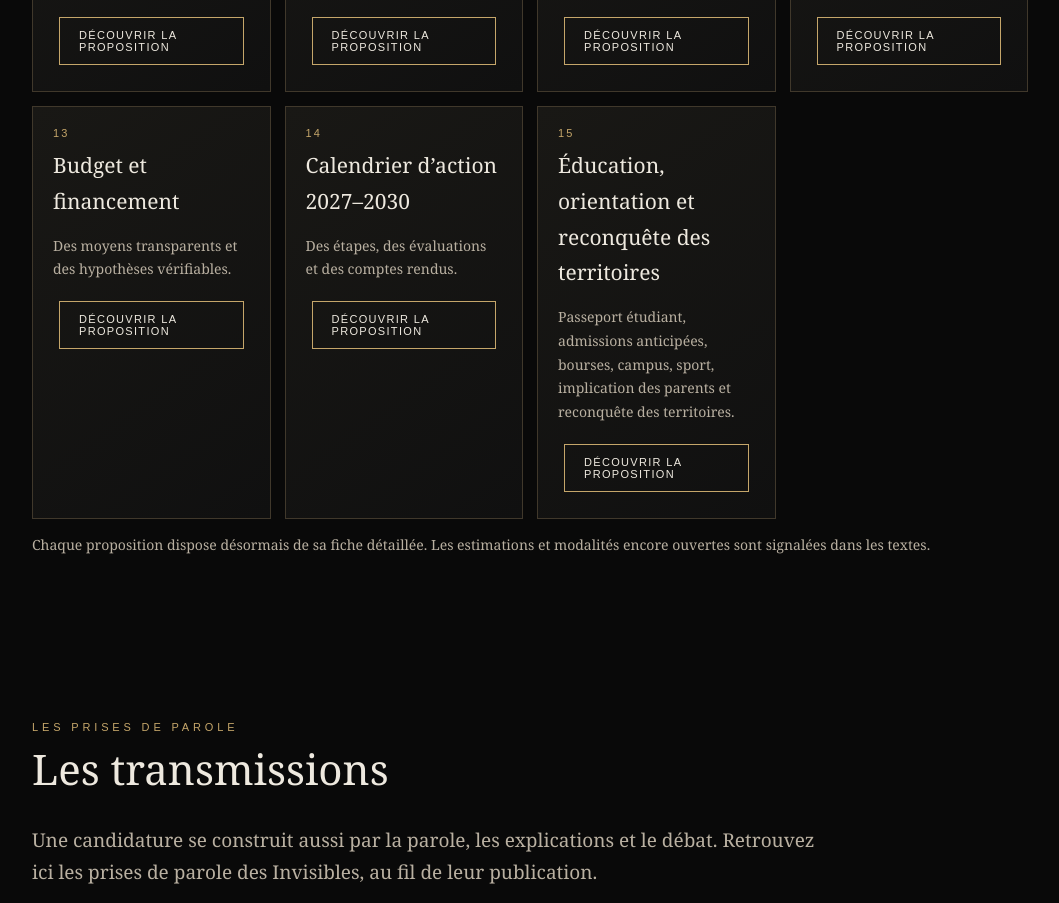
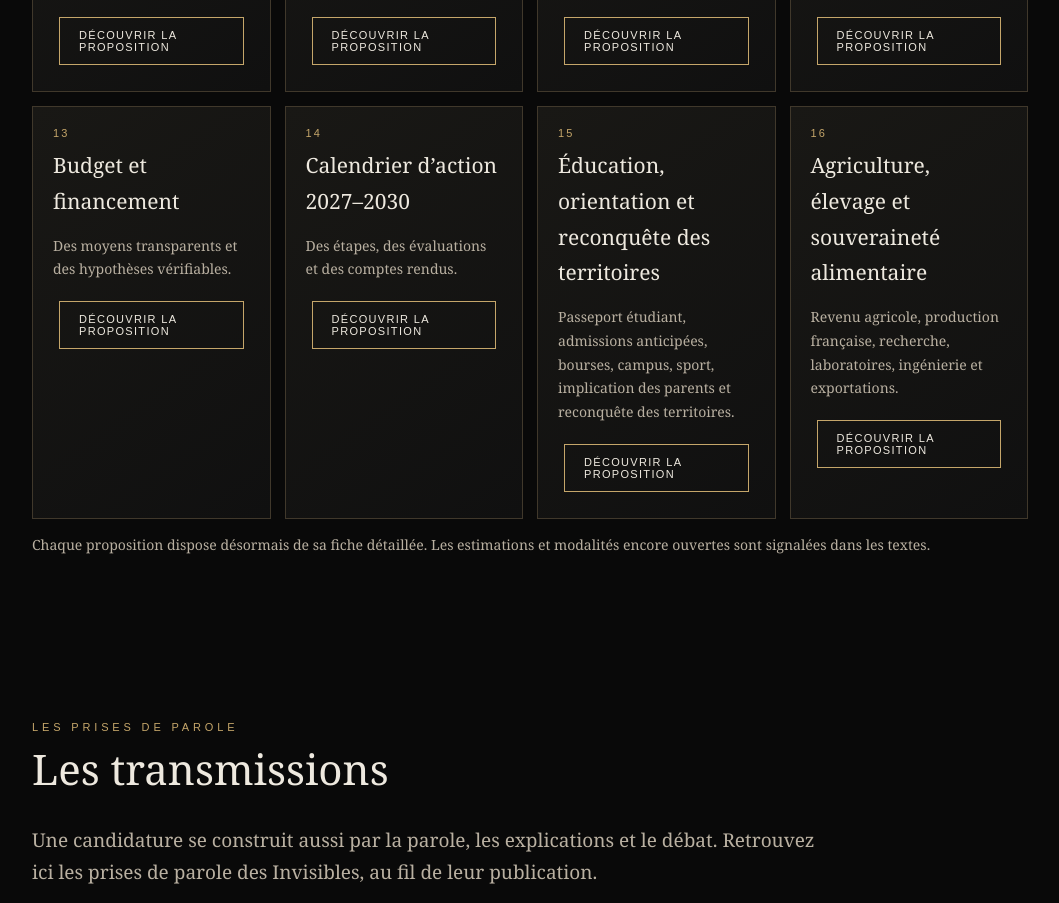
Before and after one commit to LesInvisibles/LesInvisibles.github.io, a plain HTML site: page index.html in a window 1280 px wide. Shown: the part 3360-4263 px from the top of the page, without its empty margins (110-1169 px from the left). Drawn offline with Linux system fonts and the light colour scheme.

Commit message:
Add agriculture proposal to programme index

```diff
--- a/index.html
+++ b/index.html
@@ -64,6 +64,7 @@ footer{border-top:1px solid var(--line);padding:32px;text-align:center;color:var
 <article class="card"><div class="num">13</div><h3>Budget et financement</h3><p>Des moyens transparents et des hypothèses vérifiables.</p><a class="btn" href="propositions/13.html">Découvrir la proposition</a></article>
 <article class="card"><div class="num">14</div><h3>Calendrier d’action 2027–2030</h3><p>Des étapes, des évaluations et des comptes rendus.</p><a class="btn" href="propositions/14.html">Découvrir la proposition</a></article>
 <article class="card"><div class="num">15</div><h3>Éducation, orientation et reconquête des territoires</h3><p>Passeport étudiant, admissions anticipées, bourses, campus, sport, implication des parents et reconquête des territoires.</p><a class="btn" href="propositions/15.html">Découvrir la proposition</a></article>
+<article class="card"><div class="num">16</div><h3>Agriculture, élevage et souveraineté alimentaire</h3><p>Revenu agricole, production française, recherche, laboratoires, ingénierie et exportations.</p><a class="btn" href="propositions/16.html">Découvrir la proposition</a></article>
 </div><p class="small">Chaque proposition dispose désormais de sa fiche détaillée. Les estimations et modalités encore ouvertes sont signalées dans les textes.</p></section>
 <section id="transmissions"><div class="kicker">Les prises de parole</div><h2>Les transmissions</h2>
 <p class="lead">Une candidature se construit aussi par la parole, les explications et le débat. Retrouvez ici les prises de parole des Invisibles, au fil de leur publication.</p>
```
